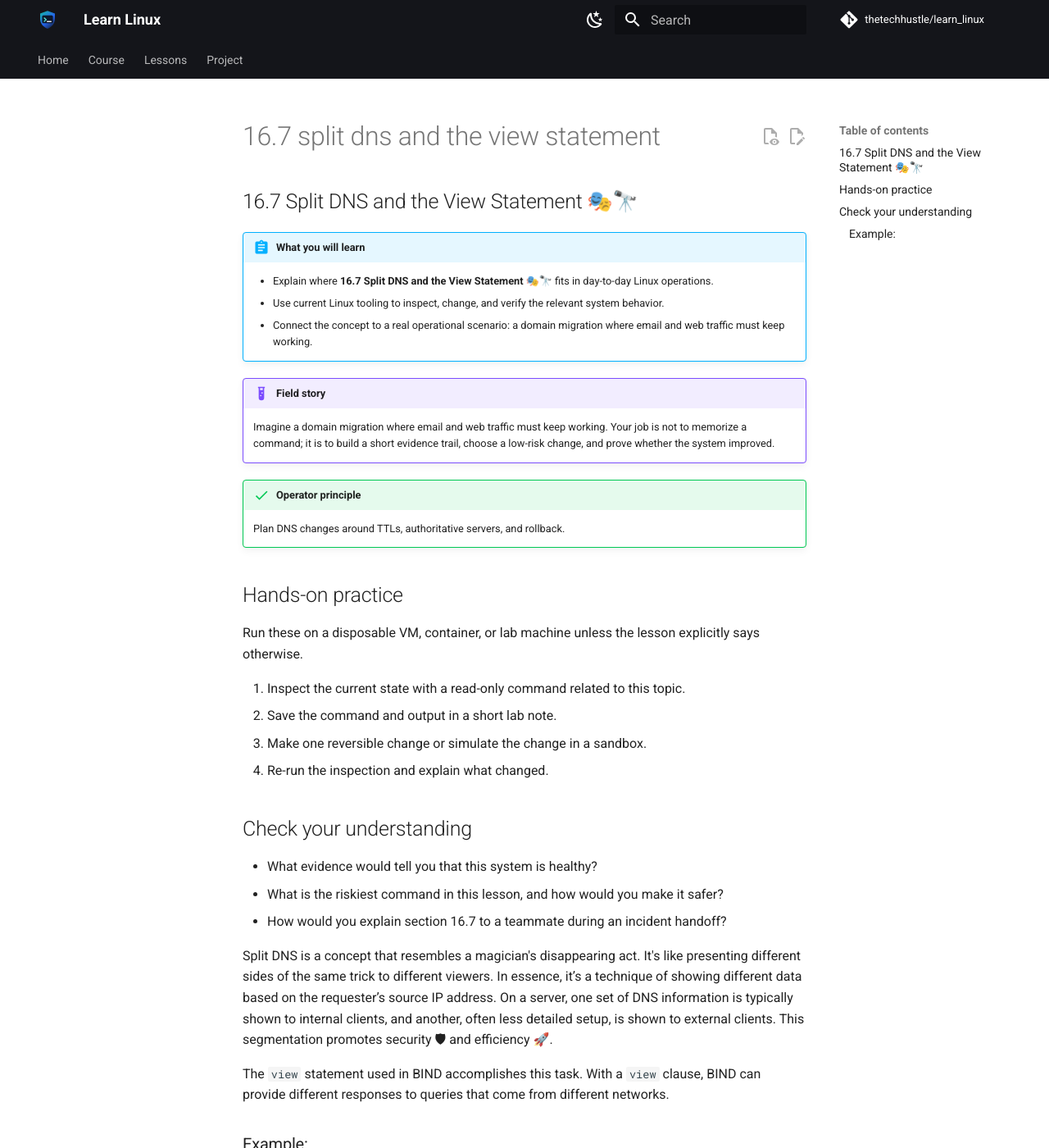
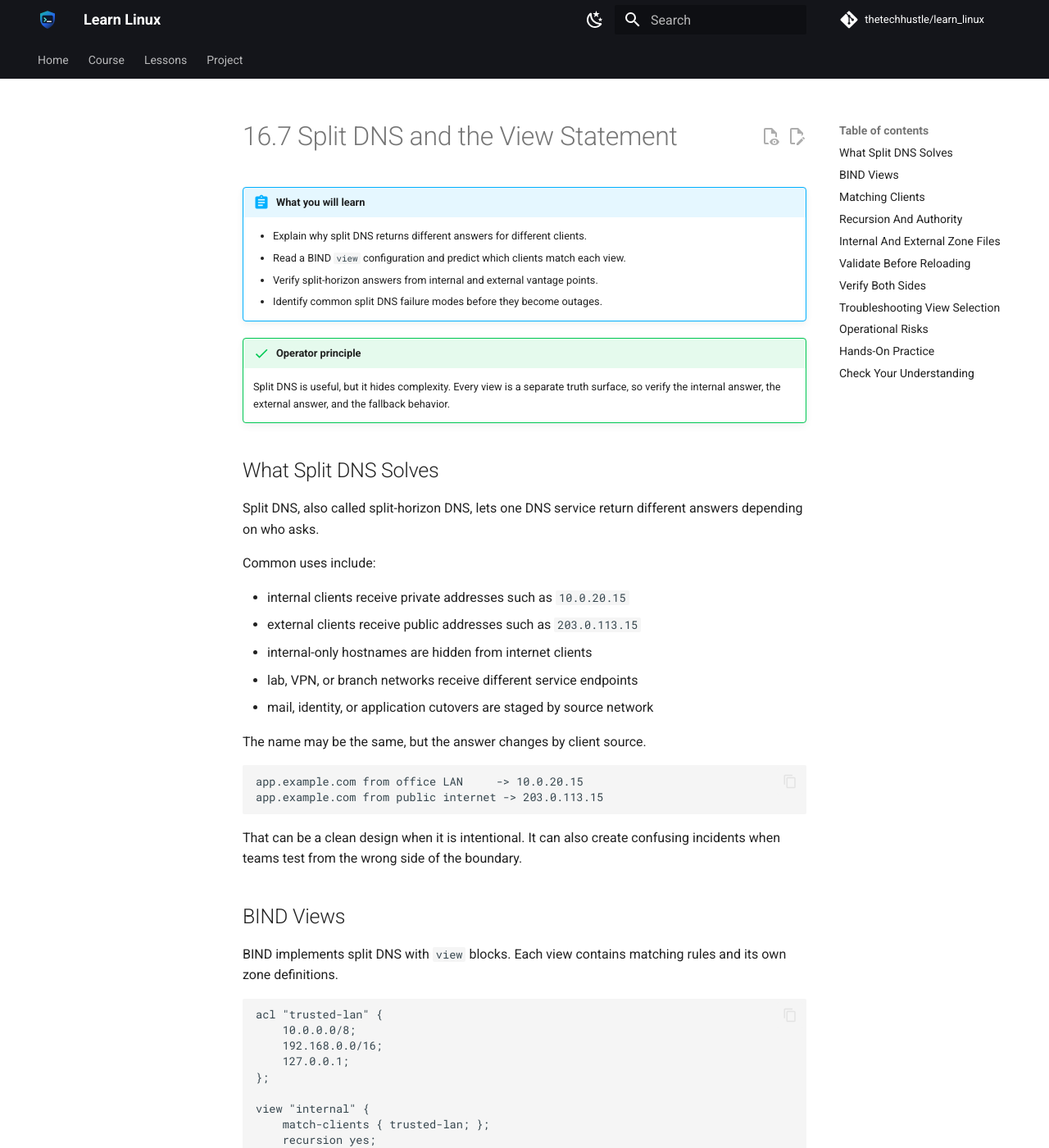
Before and after one commit to thetechhustle/learn_linux, an MkDocs documentation site: the page built from docs/lessons/16_dns_the_domain_name_system/16.7_split_dns_and_the_view_statement.md, in a window 1280 px wide and 1400 px high. Shown: the whole window at 82% size. Built offline with MkDocs 1.6.1 and Material for MkDocs 9.7.7, drawn with Linux system fonts in a browser that asks for light colours; comment, search, counter and statistics services are not loaded; some of the changed text lies outside the part shown.

Commit message:
Improve Chapter 16 split DNS lesson (#141)
Co-authored-by: Jules Ai <jules@Juless-Air.ts.net lan>

````diff
--- a/docs/lessons/16_dns_the_domain_name_system/16.7_split_dns_and_the_view_statement.md
+++ b/docs/lessons/16_dns_the_domain_name_system/16.7_split_dns_and_the_view_statement.md
@@ -1,64 +1,278 @@
-## 16.7 Split DNS and the View Statement 🎭🔭
-
-
+# 16.7 Split DNS and the View Statement
 
 !!! abstract "What you will learn"
-    - Explain where **16.7 Split DNS and the View Statement 🎭🔭** fits in day-to-day Linux operations.
-    - Use current Linux tooling to inspect, change, and verify the relevant system behavior.
-    - Connect the concept to a real operational scenario: a domain migration where email and web traffic must keep working.
-
-!!! example "Field story"
-    Imagine a domain migration where email and web traffic must keep working. Your job is not to memorize a command; it is to build a short evidence trail, choose a low-risk change, and prove whether the system improved.
+    - Explain why split DNS returns different answers for different clients.
+    - Read a BIND `view` configuration and predict which clients match each view.
+    - Verify split-horizon answers from internal and external vantage points.
+    - Identify common split DNS failure modes before they become outages.
 
 !!! success "Operator principle"
-    Plan DNS changes around TTLs, authoritative servers, and rollback.
+    Split DNS is useful, but it hides complexity. Every view is a separate truth surface, so verify the internal answer, the external answer, and the fallback behavior.
 
-## Hands-on practice
+## What Split DNS Solves
 
-Run these on a disposable VM, container, or lab machine unless the lesson explicitly says otherwise.
+Split DNS, also called split-horizon DNS, lets one DNS service return different answers depending on who asks.
 
-1. Inspect the current state with a read-only command related to this topic.
-2. Save the command and output in a short lab note.
-3. Make one reversible change or simulate the change in a sandbox.
-4. Re-run the inspection and explain what changed.
+Common uses include:
 
-## Check your understanding
+- internal clients receive private addresses such as `10.0.20.15`
+- external clients receive public addresses such as `203.0.113.15`
+- internal-only hostnames are hidden from internet clients
+- lab, VPN, or branch networks receive different service endpoints
+- mail, identity, or application cutovers are staged by source network
 
-- What evidence would tell you that this system is healthy?
-- What is the riskiest command in this lesson, and how would you make it safer?
-- How would you explain section 16.7 to a teammate during an incident handoff?
+The name may be the same, but the answer changes by client source.
 
+```text
+app.example.com from office LAN     -> 10.0.20.15
+app.example.com from public internet -> 203.0.113.15
+```
 
-Split DNS is a concept that resembles a magician's disappearing act. It's like presenting different sides of the same trick to different viewers. In essence, it’s a technique of showing different data based on the requester’s source IP address. On a server, one set of DNS information is typically shown to internal clients, and another, often less detailed setup, is shown to external clients. This segmentation promotes security 🛡 and efficiency 🚀.
+That can be a clean design when it is intentional. It can also create confusing incidents when teams test from the wrong side of the boundary.
 
-The `view` statement used in BIND accomplishes this task. With a `view` clause, BIND can provide different responses to queries that come from different networks.
+## BIND Views
 
-### Example:
+BIND implements split DNS with `view` blocks. Each view contains matching rules and its own zone definitions.
 
-Consider a scenario where our corporate network has address 192.0.2.0/24 and we want to return different data depending on whether the client is internal or external. We can use `view` clause like this:
+```conf
+acl "trusted-lan" {
+    10.0.0.0/8;
+    192.168.0.0/16;
+    127.0.0.1;
+};
 
-```bash
 view "internal" {
-  match-clients { 192.0.2.0/24; }; // our network
-  zone "mycorp.com" {
-    type master;
-    file "internal/db.mycorp.com"; // internal zone data
-  };
+    match-clients { trusted-lan; };
+    recursion yes;
+
+    zone "example.com" {
+        type primary;
+        file "/etc/bind/zones/internal/db.example.com";
+    };
 };
 
 view "external" {
-  match-clients { any; }; // all other hosts
-  zone "mycorp.com" {
-    type master;
-    file "external/db.mycorp.com"; // external zone data
-  };
+    match-clients { any; };
+    recursion no;
+
+    zone "example.com" {
+        type primary;
+        file "/etc/bind/zones/external/db.example.com";
+    };
 };
 ```
 
-In this example, the internal view uses internal/db.mycorp.com as the zone file and would give information about servers that is only meant for internal users. The external view gives only the information needed for users to access resources on our network that we have made publicly available.
+The first matching view wins. Put specific views before broad views. If `match-clients { any; };` appears first, it catches every query and the internal view will never be used.
 
-This setup ensures that external clients have no knowledge of your internal infrastructure, which can help guard against potential malicious activities. 🏰💂‍♂️
+## Matching Clients
 
-And there you have it! The `view` statement - a declarative magic trick that contributes to the organizational structure and security of BIND-operated DNS. Conjure this up in your Linux escapade, and provide custom DNS responses like a pro! ✨🎩🐇
+The `match-clients` clause chooses the view based on the source address of the DNS query.
 
-Remember, understanding each element of the DNS ecosystem adds another constellation in your Linux horizon. Go forth and explore more. 🌌💫
+```conf
+view "vpn" {
+    match-clients { 100.64.0.0/10; };
+    recursion yes;
+    zone "example.com" {
+        type primary;
+        file "/etc/bind/zones/vpn/db.example.com";
+    };
+};
+```
+
+Be precise about what source address the DNS server actually sees. A client behind NAT, a VPN concentrator, or a forwarding resolver may appear as the forwarder's address, not the laptop's address.
+
+For DNS forwarding chains, document the path:
+
+```text
+laptop -> office resolver -> authoritative BIND server
+```
+
+In that case, the authoritative server matches the office resolver source address.
+
+## Recursion And Authority
+
+Views commonly separate recursive service from authoritative service.
+
+Internal view:
+
+```conf
+recursion yes;
+allow-recursion { trusted-lan; };
+```
+
+External view:
+
+```conf
+recursion no;
+allow-recursion { none; };
+```
+
+Never accidentally provide open recursion to the internet. Open recursive resolvers can be abused for amplification attacks and can leak internal resolution behavior.
+
+Check recursion from an internal client:
+
+```bash
+dig @dns1.example.com www.kernel.org A
+```
+
+Check from an external vantage point:
+
+```bash
+dig @dns1.example.com www.kernel.org A
+```
+
+The external query should not be recursively resolved by your authoritative public server.
+
+## Internal And External Zone Files
+
+Each view can load a different zone file for the same domain.
+
+Internal zone:
+
+```text
+$ORIGIN example.com.
+$TTL 300
+@       IN SOA ns1.example.com. hostmaster.example.com. (
+        2026051201 3600 900 1209600 300 )
+@       IN NS  ns1.example.com.
+app     IN A   10.0.20.15
+db      IN A   10.0.30.25
+```
+
+External zone:
+
+```text
+$ORIGIN example.com.
+$TTL 300
+@       IN SOA ns1.example.com. hostmaster.example.com. (
+        2026051201 3600 900 1209600 300 )
+@       IN NS  ns1.example.com.
+app     IN A   203.0.113.15
+```
+
+The external zone omits `db.example.com` entirely. That does not make the internal host secure by itself, but it avoids publishing unnecessary internal inventory.
+
+Keep serial numbers and SOA policy deliberate. Some teams use different serials per view; others keep them aligned for easier auditing. Pick one convention and document it.
+
+## Validate Before Reloading
+
+Check the BIND configuration:
+
+```bash
+named-checkconf /etc/bind/named.conf
+```
+
+Check each zone file:
+
+```bash
+named-checkzone example.com /etc/bind/zones/internal/db.example.com
+named-checkzone example.com /etc/bind/zones/external/db.example.com
+```
+
+Reload after validation:
+
+```bash
+sudo rndc reload
+```
+
+Then inspect logs:
+
+```bash
+journalctl -u bind9 -n 50 --no-pager
+```
+
+On distributions that use a different service name, replace `bind9` with the local unit name, such as `named`.
+
+## Verify Both Sides
+
+From an internal client:
+
+```bash
+dig @dns1.example.com app.example.com A +noall +answer
+dig @dns1.example.com db.example.com A +noall +answer
+```
+
+Expected result:
+
+```text
+app.example.com. 300 IN A 10.0.20.15
+db.example.com.  300 IN A 10.0.30.25
+```
+
+From an external client or public network:
+
+```bash
+dig @dns1.example.com app.example.com A +noall +answer
+dig @dns1.example.com db.example.com A +noall +answer
+```
+
+Expected result:
+
+```text
+app.example.com. 300 IN A 203.0.113.15
+```
+
+The `db.example.com` query should return no public answer if that host is intentionally internal-only.
+
+If you cannot access an external network, query from a trusted remote machine, a cloud shell, or a monitoring probe outside your LAN.
+
+## Troubleshooting View Selection
+
+When split DNS returns the wrong answer, check:
+
+- Did the query reach the expected DNS server?
+- Which source address did the DNS server see?
+- Is the specific view listed before the broad `any` view?
+- Does the client query a recursive resolver that forwards from a different source address?
+- Are internal and external zones both loaded without syntax errors?
+- Did the resolver cache an older answer before the view change?
+- Are firewalls or ACLs blocking the internal client from the intended resolver?
+
+Useful commands:
+
+```bash
+dig @dns1.example.com app.example.com A +noall +answer
+dig @dns1.example.com app.example.com SOA +noall +answer
+dig @dns1.example.com chaos txt hostname.bind +short
+sudo rndc status
+journalctl -u bind9 -n 100 --no-pager
+```
+
+The `hostname.bind` query works only if the server permits that CHAOS-class diagnostic. Do not rely on it as a universal check.
+
+## Operational Risks
+
+Split DNS can cause subtle failures:
+
+- VPN users may see internal records while non-VPN users see public records.
+- Monitoring may report healthy from one view and broken from another.
+- Certificate validation may fail if public validation sees a different name or address.
+- Mail records can diverge between views and break delivery.
+- Incident responders may test from the wrong network and chase the wrong answer.
+
+For production changes, write down:
+
+- which view is changing
+- which clients should match that view
+- the old and new record values
+- the current TTL
+- the validation commands for each vantage point
+- the rollback value and who can apply it
+
+## Hands-On Practice
+
+Use a lab BIND server or read-only examples.
+
+1. Write two sample zone files for `lab.example`: one internal and one external.
+2. Write a `named.conf` view layout with a specific internal ACL before an external `any` view.
+3. Run `named-checkconf` and `named-checkzone` against the files.
+4. Query the internal and external views from different source networks or simulated containers.
+5. Record how you proved which view answered each query.
+
+## Check Your Understanding
+
+- Why does the order of BIND `view` blocks matter?
+- Why can NAT or a forwarding resolver make view matching surprising?
+- Why is open recursion dangerous on an internet-facing DNS server?
+- What should be different between the internal and external zone files?
+- What evidence would you collect before declaring a split DNS migration successful?
````
